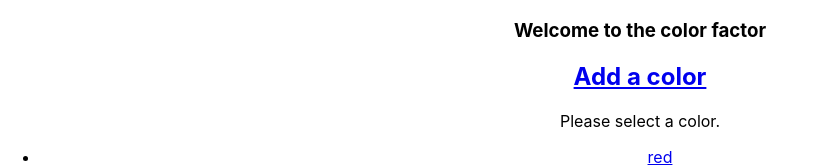
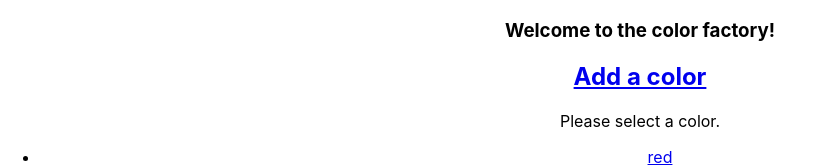
Before and after one commit to langevinj/react-colorslist, a React (Create React App) app: page /colors in a window 1280 px wide. Shown: the top 167 px of the page, without its empty margins (0-814 px from the left). Built offline with nearby package versions, Linux system fonts and the light colour scheme.

Commit message:
initial exercise completed

```diff
--- a/src/ColorsList.js
+++ b/src/ColorsList.js
@@ -6,7 +6,7 @@ function ColorsList({colors}){
     return (
         <div className="container">
             <div className="ColorsList-header">
-                <h3>Welcome to the color factor</h3>
+                <h3>Welcome to the color factory!</h3>
                 <h2><Link to="/colors/new">Add a color</Link></h2>
             </div>
             <div className="ColorsList">
```
